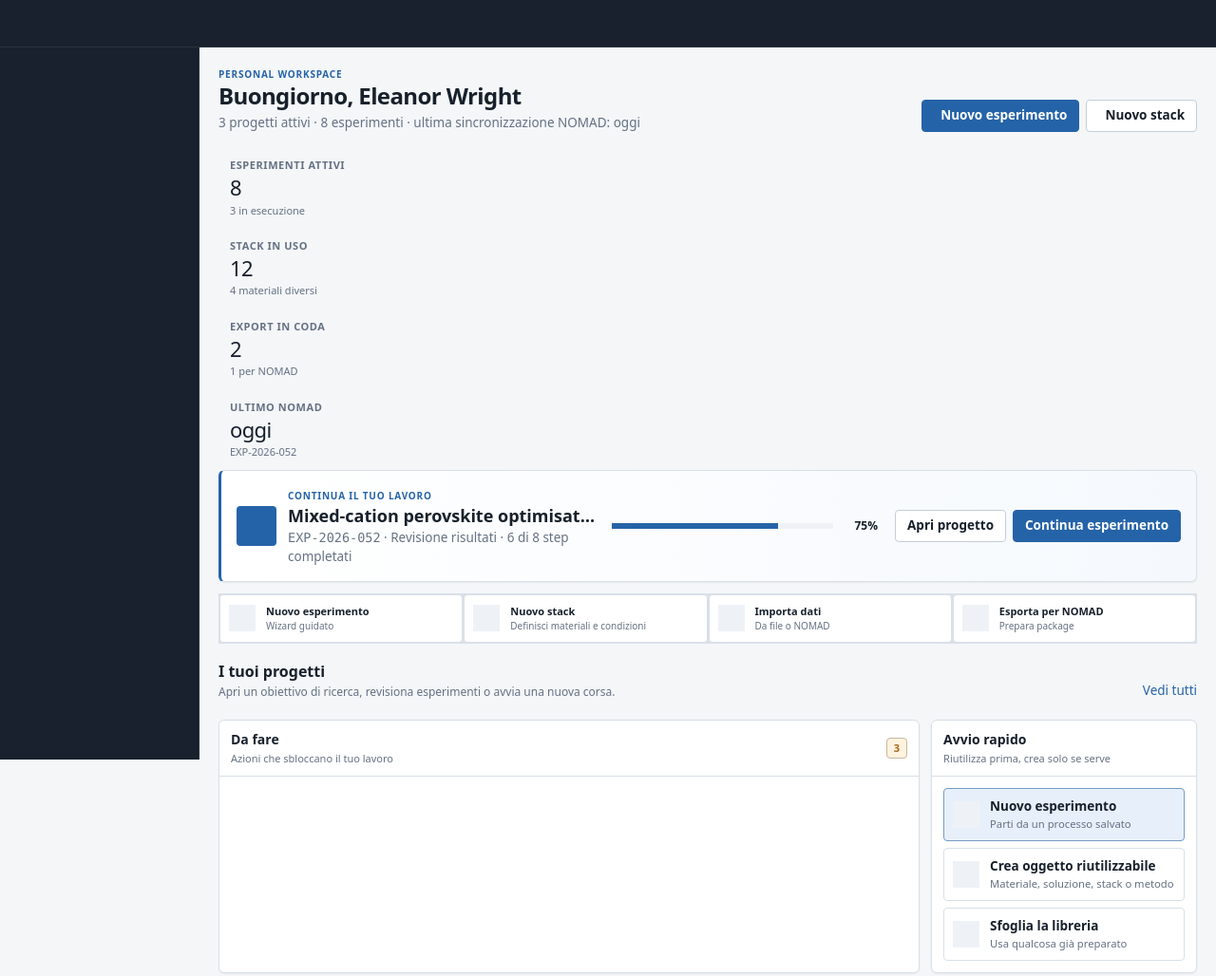
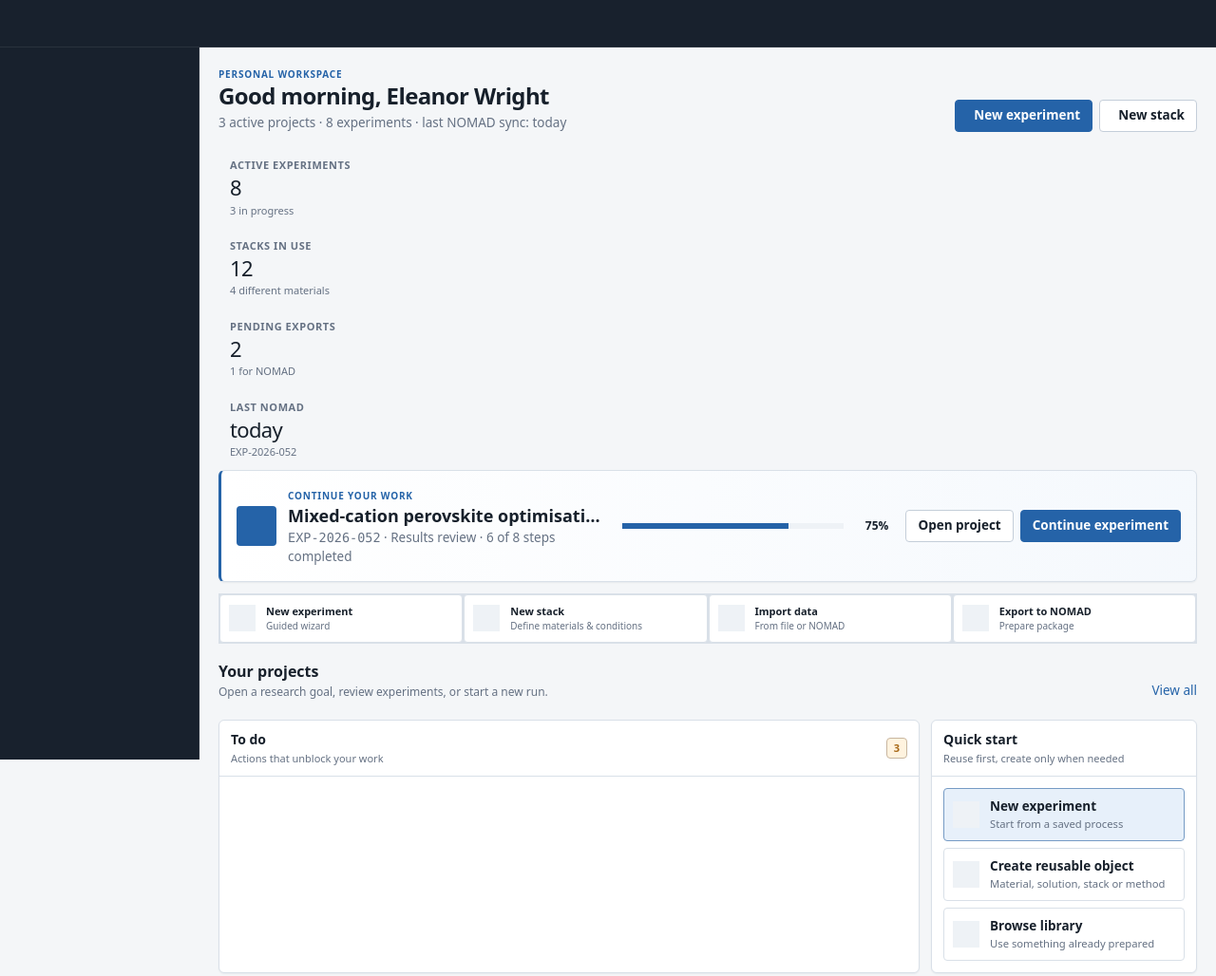
Before and after one commit to matginesi/LabFlow, a plain HTML site: page index.html in a window 1280 px wide. Shown: the whole page at 95% size. Drawn offline with Linux system fonts and the light colour scheme.

Commit message:
i18n: switch all UI text from Italian to English
Fix 76 instances of Italian text across:
- Dashboard (index.html) — all labels, buttons, headings
- Navigation labels (Progetti→Projects, Catalogo→Catalog, Altro→More)
- data-page attributes (progetti→projects, catalogo→catalogs, exports→report)
- Project tabs (Panoramica→Overview, Esperimenti→Experiments)
- Experiment wizard sections (Condizioni→Conditions, Azioni→Actions)
- Stack/Solution/Material pages (Modifica→Edit, Soluzioni→Solutions, etc.)
- JS data strings (ricercatore→researcher, tecnico→technician)
- Action checklist items translated from Italian to English

```diff
--- a/index.html
+++ b/index.html
@@ -19,47 +19,45 @@
       <header class="page-header home-header">
         <div>
           <span class="eyebrow" data-workspace-name>Personal workspace</span>
-          <h1>Buongiorno, <span data-user-name>Eleanor Wright</span></h1>
-          <p><span data-user-metric="projects">3</span> progetti attivi · <span data-user-metric="experiments">8</span> esperimenti · ultima sincronizzazione NOMAD: <span id="lastNomadSync">oggi</span></p>
+          <h1>Good morning, <span data-user-name>Eleanor Wright</span></h1>
+          <p><span data-user-metric="projects">3</span> active projects · <span data-user-metric="experiments">8</span> experiments · last NOMAD sync: <span id="lastNomadSync">today</span></p>
         </div>
         <div class="page-actions">
-          <button class="button primary" type="button" data-action="experiment-wizard"><span data-icon="flask"></span>Nuovo esperimento</button>
-          <button class="button" type="button" data-action="stack-wizard"><span data-icon="model"></span>Nuovo stack</button>
+          <button class="button primary" type="button" data-action="experiment-wizard"><span data-icon="flask"></span>New experiment</button>
+          <button class="button" type="button" data-action="stack-wizard"><span data-icon="model"></span>New stack</button>
         </div>
       </header>
 
-      <!-- Metric cards -->
       <div class="grid-4" id="dashboardMetrics">
         <div class="metric">
-          <span class="metric-label">Esperimenti attivi</span>
+          <span class="metric-label">Active experiments</span>
           <span class="metric-value" data-user-metric="experiments">8</span>
-          <span class="metric-detail">3 in esecuzione</span>
+          <span class="metric-detail">3 in progress</span>
         </div>
         <div class="metric">
-          <span class="metric-label">Stack in uso</span>
+          <span class="metric-label">Stacks in use</span>
           <span class="metric-value" id="stackCount">12</span>
-          <span class="metric-detail">4 materiali diversi</span>
+          <span class="metric-detail">4 different materials</span>
         </div>
         <div class="metric">
-          <span class="metric-label">Export in coda</span>
+          <span class="metric-label">Pending exports</span>
           <span class="metric-value" id="pendingExportCount">2</span>
-          <span class="metric-detail">1 per NOMAD</span>
+          <span class="metric-detail">1 for NOMAD</span>
         </div>
         <div class="metric">
-          <span class="metric-label">Ultimo NOMAD</span>
-          <span class="metric-value" id="lastNomadLabel">oggi</span>
+          <span class="metric-label">Last NOMAD</span>
+          <span class="metric-value" id="lastNomadLabel">today</span>
           <span class="metric-detail">EXP-2026-052</span>
         </div>
       </div>
 
-      <!-- Continue card -->
       <section class="panel home-continue" aria-labelledby="continueTitle">
         <div class="home-continue-main">
           <span class="home-continue-icon" data-icon="flask"></span>
           <div class="min-0">
-            <span class="eyebrow">Continua il tuo lavoro</span>
+            <span class="eyebrow">Continue your work</span>
             <h2 id="continueTitle" data-project-name>Mixed-cation perovskite optimisation</h2>
-            <p><span class="mono" data-user-recent>EXP-2026-052</span> · Revisione risultati · 6 di 8 step completati</p>
+            <p><span class="mono" data-user-recent>EXP-2026-052</span> · Results review · 6 of 8 steps completed</p>
           </div>
         </div>
         <div class="home-continue-progress" aria-label="Experiment progress">
@@ -67,66 +65,63 @@
           <strong>75%</strong>
         </div>
         <div class="home-continue-actions">
-          <a class="button" href="project.html">Apri progetto</a>
-          <a class="button primary" href="experiment.html#results">Continua esperimento</a>
+          <a class="button" href="project.html">Open project</a>
+          <a class="button primary" href="experiment.html#results">Continue experiment</a>
         </div>
       </section>
 
-      <!-- Quick actions strip -->
       <div class="home-value-strip" style="--strip-cols: 4;">
         <button class="quick-action" type="button" data-action="experiment-wizard">
           <span data-icon="flask"></span>
-          <div><strong>Nuovo esperimento</strong><small>Wizard guidato</small></div>
+          <div><strong>New experiment</strong><small>Guided wizard</small></div>
         </button>
         <button class="quick-action" type="button" data-action="stack-wizard">
           <span data-icon="model"></span>
-          <div><strong>Nuovo stack</strong><small>Definisci materiali e condizioni</small></div>
+          <div><strong>New stack</strong><small>Define materials & conditions</small></div>
         </button>
         <button class="quick-action" type="button" data-action="quick-import">
           <span data-icon="upload"></span>
-          <div><strong>Importa dati</strong><small>Da file o NOMAD</small></div>
+          <div><strong>Import data</strong><small>From file or NOMAD</small></div>
         </button>
         <a class="quick-action" href="report.html#nomad">
           <span data-icon="download"></span>
-          <div><strong>Esporta per NOMAD</strong><small>Prepara package</small></div>
+          <div><strong>Export to NOMAD</strong><small>Prepare package</small></div>
         </a>
       </div>
 
-      <!-- Projects section -->
       <div class="section-title home-section-title">
         <div>
-          <h2>I tuoi progetti</h2>
-          <p>Apri un obiettivo di ricerca, revisiona esperimenti o avvia una nuova corsa.</p>
+          <h2>Your projects</h2>
+          <p>Open a research goal, review experiments, or start a new run.</p>
         </div>
-        <a href="projects.html">Vedi tutti</a>
+        <a href="projects.html">View all</a>
       </div>
-      <section class="home-project-grid" id="homeProjectList" aria-label="I tuoi progetti"></section>
+      <section class="home-project-grid" id="homeProjectList" aria-label="Your projects"></section>
 
-      <!-- Lower grid: needs attention + quick start -->
       <section class="home-lower-grid">
         <article class="panel">
           <div class="panel-header">
-            <div class="panel-title"><strong>Da fare</strong><small>Azioni che sbloccano il tuo lavoro</small></div>
+            <div class="panel-title"><strong>To do</strong><small>Actions that unblock your work</small></div>
             <span class="badge warning" id="attentionCount">3</span>
           </div>
           <div class="attention-list" id="homeAttentionList"></div>
         </article>
         <aside class="panel">
           <div class="panel-header">
-            <div class="panel-title"><strong>Avvio rapido</strong><small>Riutilizza prima, crea solo se serve</small></div>
+            <div class="panel-title"><strong>Quick start</strong><small>Reuse first, create only when needed</small></div>
           </div>
           <div class="panel-body home-quick-actions">
             <a class="quick-action primary" href="experiment.html">
               <span data-icon="flask"></span>
-              <div><strong>Nuovo esperimento</strong><small>Parti da un processo salvato</small></div>
+              <div><strong>New experiment</strong><small>Start from a saved process</small></div>
             </a>
             <button class="quick-action" type="button" data-action="quick-create">
               <span data-icon="catalog"></span>
-              <div><strong>Crea oggetto riutilizzabile</strong><small>Materiale, soluzione, stack o metodo</small></div>
+              <div><strong>Create reusable object</strong><small>Material, solution, stack or method</small></div>
             </button>
             <a class="quick-action" href="catalogs.html">
               <span data-icon="grid"></span>
-              <div><strong>Sfoglia la libreria</strong><small>Usa qualcosa già preparato</small></div>
+              <div><strong>Browse library</strong><small>Use something already prepared</small></div>
             </a>
           </div>
         </aside>
```
Also changed, not shown: catalogs.html (+1 -1 lines), experiment.html (+5 -5 lines), material.html (+5 -5 lines), project.html (+2 -2 lines), projects.html (+1 -1 lines), report.html (+1 -1 lines), solution.html (+6 -6 lines), stack.html (+7 -7 lines), assets/app.js, 1 other file.
